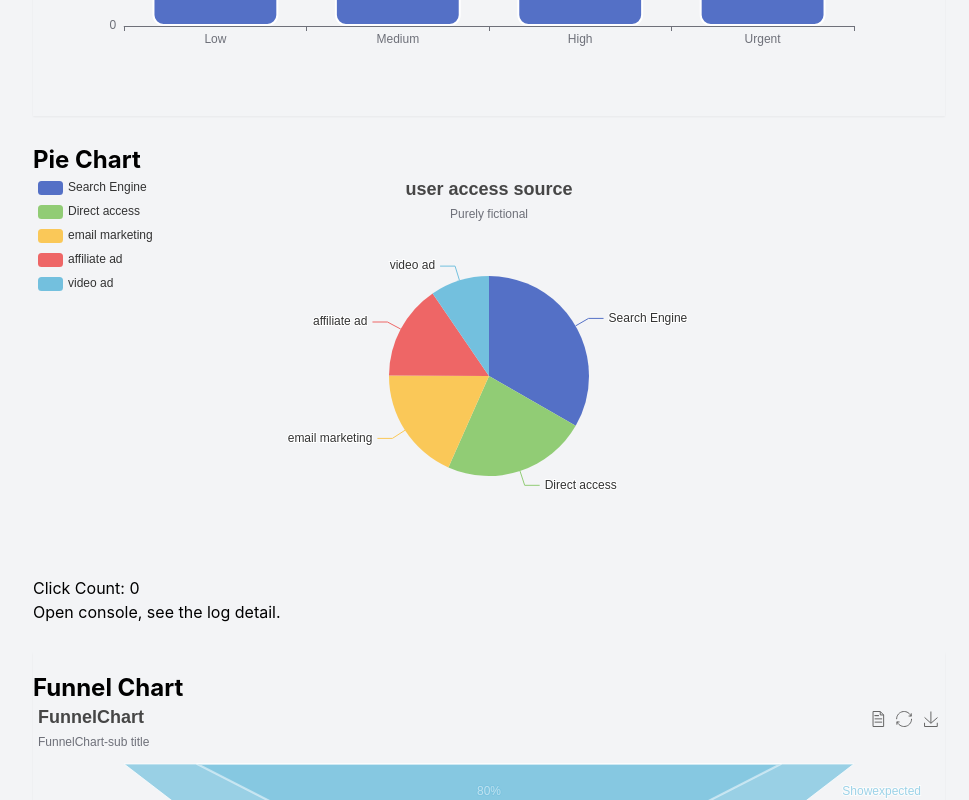
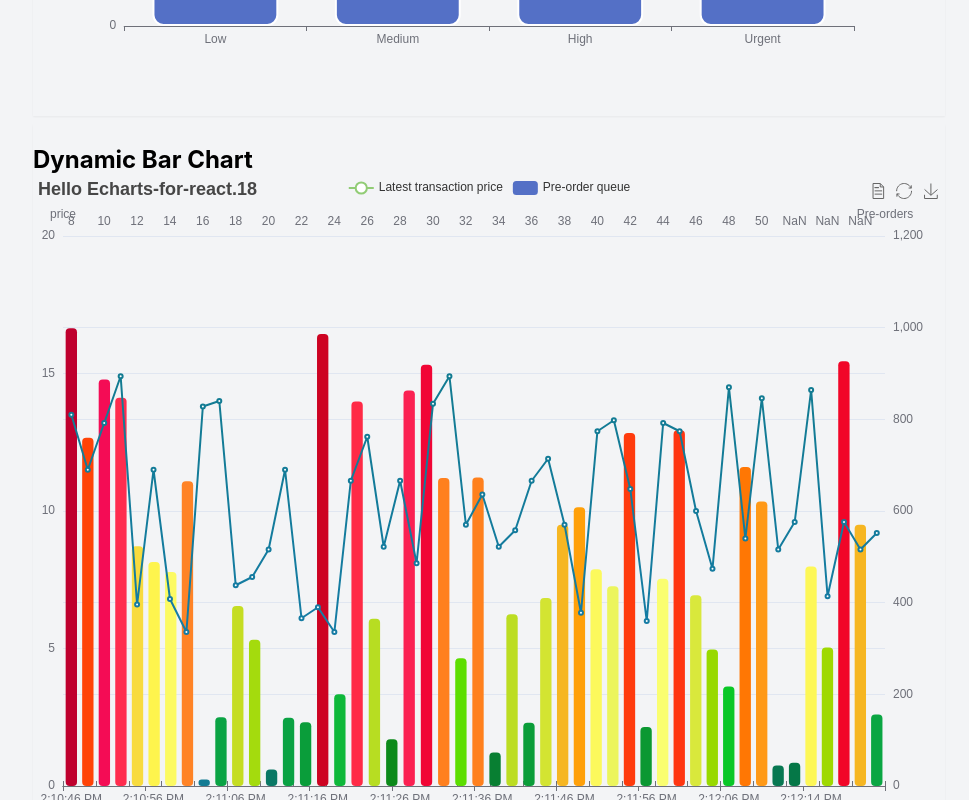
Before and after one commit to ellesis/tailwind-react, a React (Create React App) app: page /echart in a window 1280 px wide. Shown: the part 1540-2340 px from the top of the page, without its empty margins (271-1240 px from the left). Built offline with nearby package versions, Linux system fonts and the light colour scheme.

Commit message:
eChart - Dynamic Bar Chart

```diff
--- /dev/null
+++ b/src/components/charts/DynamicBarChart.js
@@ -0,0 +1,203 @@
+import React, { useState, useEffect } from 'react'
+import ReactEcharts from 'echarts-for-react'
+
+import cloneDeep from 'lodash.clonedeep'
+
+//<DynamicBarChart title="Daily Sales Chart"></DynamicBarChart>
+// https://git.hust.cc/echarts-for-react/examples/dynamic
+
+const DynamicBarChart = ({ title }) => {
+  //Chart style
+  const style = {
+    height: '80vh',
+    width: '100%'
+  }
+
+  const DEFAULT_OPTION = {
+    title: {
+      text: 'Hello Echarts-for-react.'
+    },
+    tooltip: {
+      trigger: 'axis'
+    },
+    legend: {
+      data: ['Latest transaction price', 'Pre-order queue']
+    },
+    toolbox: {
+      show: true,
+      feature: {
+        dataView: { readOnly: false },
+        restore: {},
+        saveAsImage: {}
+      }
+    },
+    grid: {
+      top: 60,
+      left: 30,
+      right: 60,
+      bottom: 30
+    },
+    dataZoom: {
+      show: false,
+      start: 0,
+      end: 100
+    },
+    visualMap: {
+      show: false,
+      min: 0,
+      max: 1000,
+      color: [
+        '#BE002F',
+        '#F20C00',
+        '#F00056',
+        '#FF2D51',
+        '#FF2121',
+        '#FF4C00',
+        '#FF7500',
+        '#FF8936',
+        '#FFA400',
+        '#F0C239',
+        '#FFF143',
+        '#FAFF72',
+        '#C9DD22',
+        '#AFDD22',
+        '#9ED900',
+        '#00E500',
+        '#0EB83A',
+        '#0AA344',
+        '#0C8918',
+        '#057748',
+        '#177CB0'
+      ]
+    },
+    xAxis: [
+      {
+        type: 'category',
+        boundaryGap: true,
+        data: (function () {
+          let now = new Date()
+          let res = []
+          let len = 50
+          while (len--) {
+            res.unshift(now.toLocaleTimeString().replace(/^\D*/, ''))
+            now = new Date(now - 2000)
+          }
+          return res
+        })()
+      },
+      {
+        type: 'category',
+        boundaryGap: true,
+        data: (function () {
+          let res = []
+          let len = 50
+          while (len--) {
+            res.push(50 - len + 1)
+          }
+          return res
+        })()
+      }
+    ],
+    yAxis: [
+      {
+        type: 'value',
+        scale: true,
+        name: 'price',
+        max: 20,
+        min: 0,
+        boundaryGap: [0.2, 0.2]
+      },
+      {
+        type: 'value',
+        scale: true,
+        name: 'Pre-orders',
+        max: 1200,
+        min: 0,
+        boundaryGap: [0.2, 0.2]
+      }
+    ],
+    series: [
+      {
+        name: 'Pre-order queue',
+        type: 'bar',
+        xAxisIndex: 1,
+        yAxisIndex: 1,
+        itemStyle: {
+          normal: {
+            barBorderRadius: 4
+          }
+        },
+        animationEasing: 'elasticOut',
+        animationDelay: function (idx) {
+          return idx * 10
+        },
+        animationDelayUpdate: function (idx) {
+          return idx * 10
+        },
+        data: (function () {
+          let res = []
+          let len = 50
+          while (len--) {
+            res.push(Math.round(Math.random() * 1000))
+          }
+          return res
+        })()
+      },
+      {
+        name: 'Latest transaction price',
+        type: 'line',
+        data: (function () {
+          let res = []
+          let len = 0
+          while (len < 50) {
+            res.push((Math.random() * 10 + 5).toFixed(1) - 0)
+            len++
+          }
+          return res
+        })()
+      }
+    ]
+  }
+
+  let count
+  const [option, setOption] = useState(DEFAULT_OPTION) // option change useState
+
+  function fetchNewData() {
+    const axisData = new Date().toLocaleTimeString().replace(/^\D*/, '')
+    const newOption = cloneDeep(option) // immutable => cloneDeep changed
+    // const newOption = { ...option } // immutable => no realtime update: shallow copy
+    // const newOption = Object.assign({}, option) // immutable => no realtime update: shallow copy
+    // const newOption = JSON.parse(JSON.stringify(option)) // immutable => realtime update ok - deepcopy ok - show up error - copy not all
+
+    newOption.title.text = 'Hello Echarts-for-react.' + new Date().getSeconds()
+    // data fix
+    const data0 = newOption.series[0].data
+    const data1 = newOption.series[1].data
+    data0.shift()
+    data0.push(Math.round(Math.random() * 1000))
+    data1.shift()
+    data1.push((Math.random() * 10 + 5).toFixed(1) - 0)
+
+    newOption.xAxis[0].data.shift()
+    newOption.xAxis[0].data.push(axisData)
+    newOption.xAxis[1].data.shift()
+    newOption.xAxis[1].data.push(count++)
+    setOption(newOption)
+  }
+
+  useEffect(() => {
+    const timer = setInterval(() => {
+      fetchNewData()
+    }, 1000)
+    return () => clearInterval(timer)
+  })
+
+  return (
+    <div className="py-5 col-6 card mt-2 mb-2 rounded-3 shadow-sm">
+      <h4>{title}</h4>
+      <ReactEcharts option={option} style={style} />
+    </div>
+  )
+}
+
+export default DynamicBarChart
--- a/src/pages/chart.js
+++ b/src/pages/chart.js
@@ -7,8 +7,8 @@ import LineChart from '../components/charts/LineChart'
 import LineAreaChart from '../components/charts/LineAreaChart'
 
 import BarChart from '../components/charts/BarChart'
-
 import BarChartWithTooltip from '../components/charts/BarChartWithTooltip'
+import DynamicBarChart from '../components/charts/DynamicBarChart'
 
 import PieChart from '../components/charts/PieChart'
 
@@ -30,6 +30,7 @@ export default function PageChart() {
 
       <BarChart />
       <BarChartWithTooltip title="Bar Chart With Tooltip" />
+      <DynamicBarChart title="Dynamic Bar Chart" />
 
       <PieChart title="Pie Chart"></PieChart>
 
```
